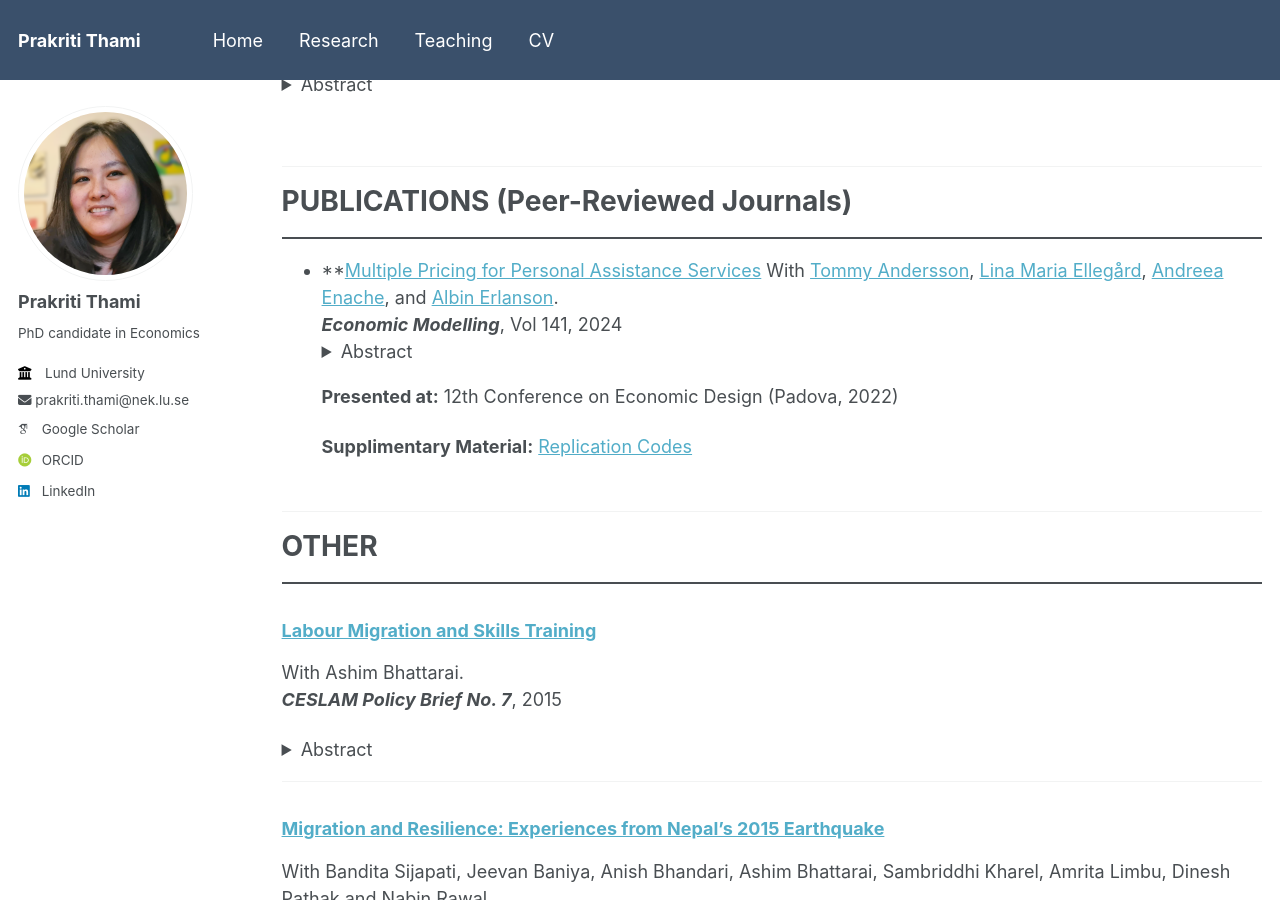
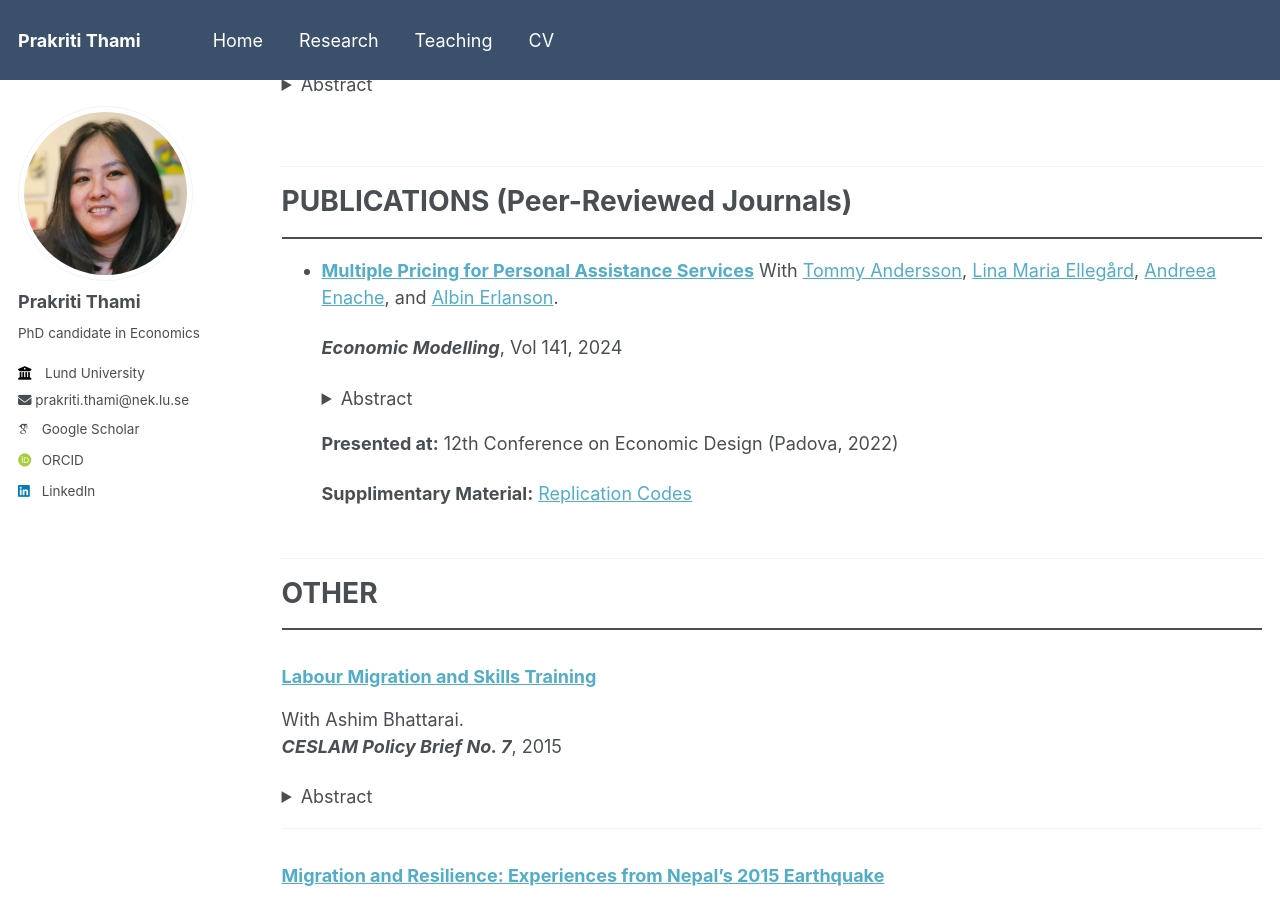
Before and after one commit to prakritithami/prakritithami.github.io, a Jekyll site: the page built from _research/papers.md, in a window 1280 px wide and 900 px high, scrolled down 472 px. Built offline with Jekyll 4.4.1, drawn with Linux system fonts in a browser that asks for light colours; some web fonts are replaced.

```diff
--- a/_research/papers.md
+++ b/_research/papers.md
@@ -32,8 +32,9 @@ may benefit populations with low truth-telling tendencies but reduce welfare whe
 # PUBLICATIONS (Peer-Reviewed Journals)
 <hr style="border: 1.5px solid;">
 
-- **[Multiple Pricing for Personal Assistance Services](https://doi.org/10.1016/j.econmod.2024.106916)
+- **[Multiple Pricing for Personal Assistance Services](https://doi.org/10.1016/j.econmod.2024.106916)**
   With <a href="https://sites.google.com/site/tommyanderssonlunduniversity/home" target="_blank">Tommy Andersson</a>, <a href="https://sites.google.com/site/  linamariaellegaard" target="_blank">Lina Maria Ellegård</a>, <a href="https://sites.google.com/view/andreea-enache" target="_blank">Andreea Enache</a>, and <a href="https://erlanson.weebly.com/" target="_blank">Albin Erlanson</a>.
+
   _**Economic Modelling**_, Vol 141, 2024
   <details>
     <summary>Abstract</summary>
```
